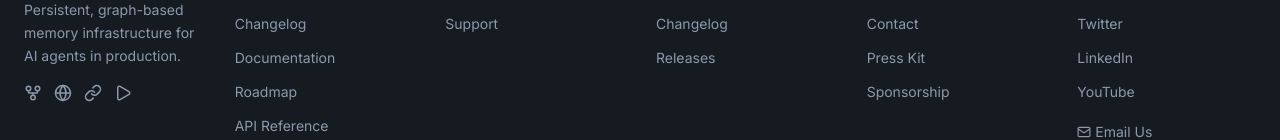
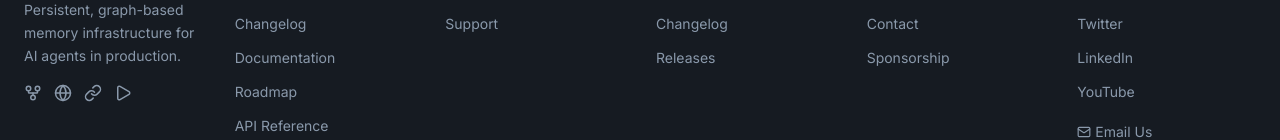
Before and after one commit to openzync/openzync-landing, a Next.js app in the folder landing/: page /features in a window 1280 px wide. Shown: the part 3358-3498 px from the top of the page. Built offline with nearby package versions, Linux system fonts and the light colour scheme; no server answers.

Commit message:
fix: remove Press Kit links from navigation and footer

```diff
--- a/landing/src/content/site-config.ts
+++ b/landing/src/content/site-config.ts
@@ -74,7 +74,6 @@ export const navItems: NavItem[] = [
       { label: "About Us", href: "/about", description: "Our mission and team" },
       { label: "Contact", href: "mailto:hello@openzync.tech", description: "Get in touch" },
       { label: "Sponsorship", href: "https://github.com/sponsors/openzync", description: "Support the project" },
-      { label: "Press Kit", href: "/press-kit", description: "Brand assets" },
     ],
   },
 ];
@@ -90,7 +89,6 @@ export const breadcrumbLabels: Record<string, string> = {
   "/use-cases": "Use Cases",
   "/faq": "FAQ",
   "/events": "Events",
-  "/press-kit": "Press Kit",
   "/privacy": "Privacy Policy",
   "/terms": "Terms of Service",
 };
@@ -117,7 +115,6 @@ export const footerLinks = {
   company: [
     { label: "About", href: "/about" },
     { label: "Contact", href: "mailto:hello@openzync.tech" },
-    { label: "Press Kit", href: "/press-kit" },
     { label: "Sponsorship", href: "https://github.com/sponsors/openzync" },
   ],
   legal: [
```
